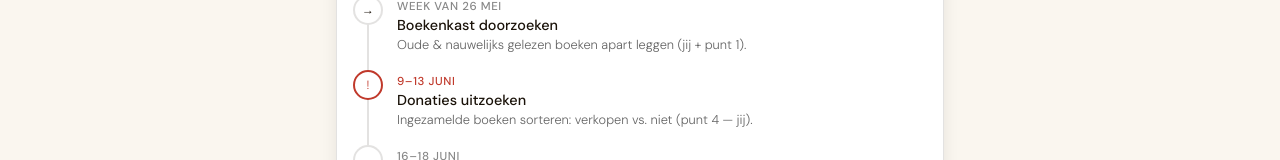
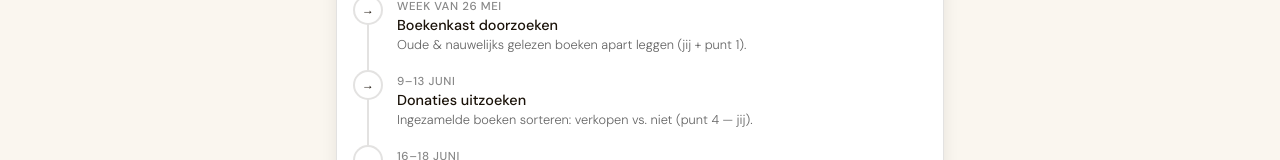
Before and after one commit to caseykoster/boekenmarkt, a React (Vite) app: page / in a window 1280 px wide. Shown: the part 387-547 px from the top of the page. Built offline with nearby package versions, Linux system fonts and the light colour scheme.

Commit message:
Remove urgent styling from timeline items

```diff
--- a/src/components.jsx
+++ b/src/components.jsx
@@ -40,8 +40,8 @@ export function ChecklistItem({ text, meta, done, onToggle }) {
 // ── TimelineItem ──
 export function TimelineItem({ date, title, desc, done, urgent, onToggle }) {
   return (
-    <div className={`tl-item ${done ? 'done' : ''} ${urgent ? 'urgent' : ''}`}>
-      <div className="tl-dot" onClick={onToggle}>{done ? '✓' : urgent ? '!' : '→'}</div>
+    <div className={`tl-item ${done ? 'done' : ''}`}>
+      <div className="tl-dot" onClick={onToggle}>{done ? '✓' : '→'}</div>
       <div className="tl-content">
         <div className="tl-date">{date}</div>
         <div className="tl-title">{title}</div>
--- a/src/index.css
+++ b/src/index.css
@@ -209,12 +209,10 @@ body {
   user-select: none;
 }
 .tl-item.done .tl-dot { background: var(--sage); border-color: var(--sage); color: white; }
-.tl-item.urgent .tl-dot { border-color: var(--red); color: var(--red); }
 .tl-content { flex: 1; padding-top: 4px; }
 .tl-date { font-size: 0.72rem; font-weight: 500; color: #888; text-transform: uppercase; letter-spacing: 0.05em; }
 .tl-title { font-size: 0.9rem; font-weight: 500; margin: 2px 0; }
 .tl-desc { font-size: 0.8rem; color: #666; line-height: 1.4; }
-.tl-item.urgent .tl-date { color: var(--red); }
 
 /* ── ROLE CARDS ── */
 .role-card {
```
